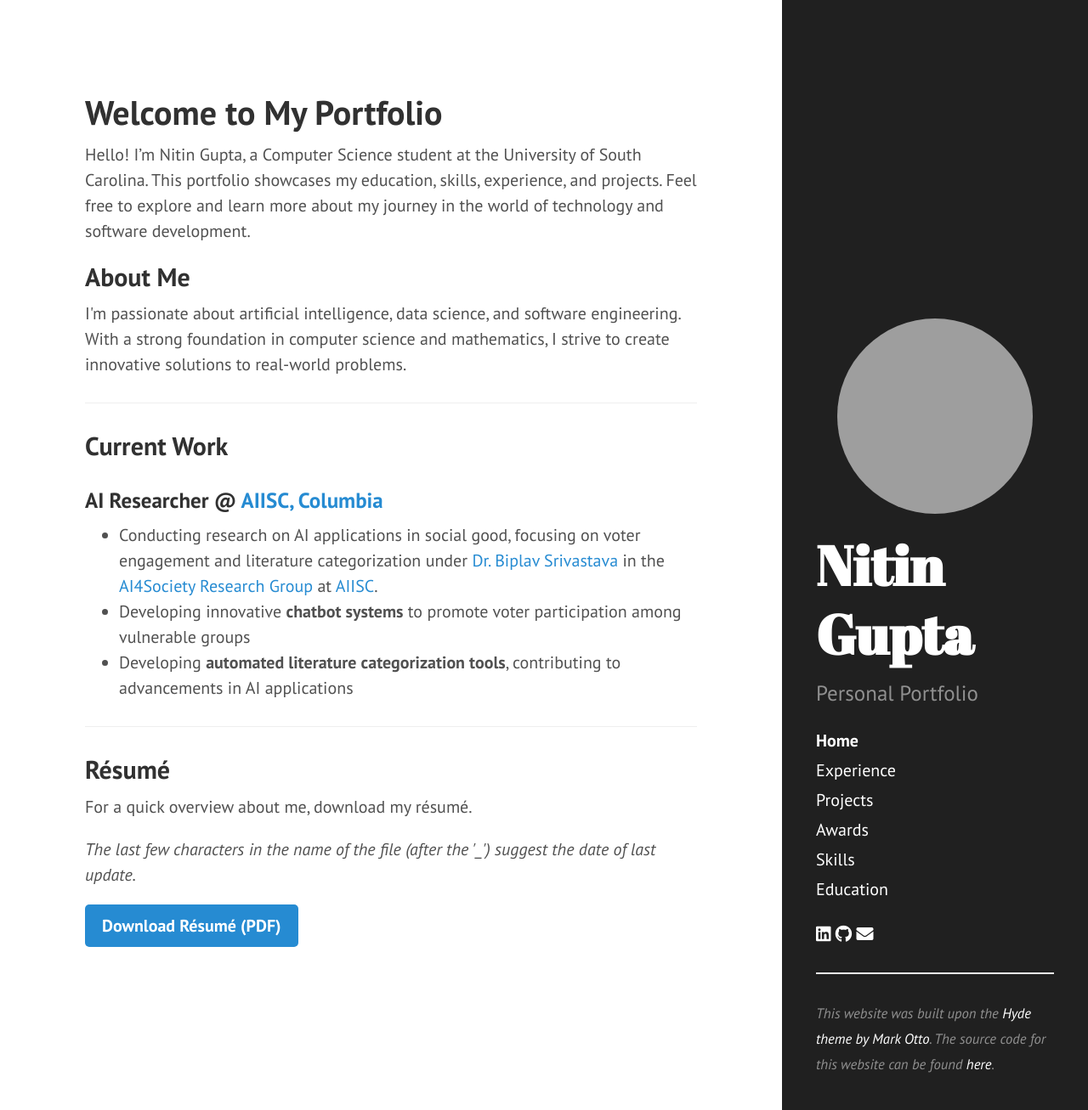
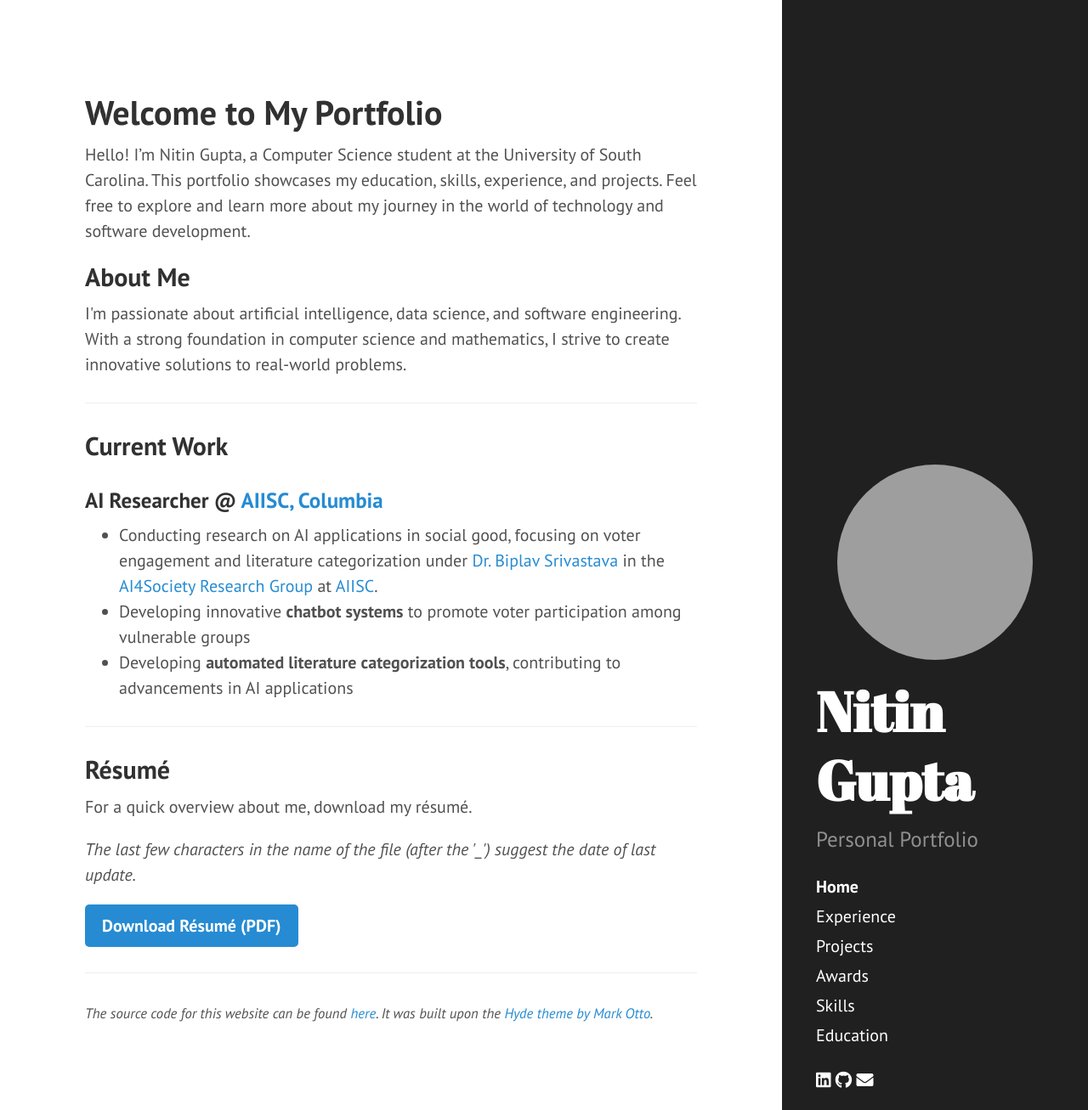
Before and after one commit to g-nitin/portfolio, a Jekyll site: the page built from index.md, in a window 1280 px wide and 1307 px high. Shown: the whole window at 85% size. Built offline with Jekyll 4.4.1, drawn with Linux system fonts in a browser that asks for light colours; Markdown is read by kramdown in place of the engine named in the settings; the list of posts is cut into pages by our own code.

Commit message:
Moving site build information from sidebar to footer

```diff
--- a/_includes/sidebar.html
+++ b/_includes/sidebar.html
@@ -76,15 +76,15 @@
       <a href="https://github.com/{{ site.data.resume.personal_info.github }}" target="_blank"><i class="fab fa-github"></i></a>
       <a href="mailto:{{ site.data.resume.personal_info.email }}"><i class="fas fa-envelope"></i></a>
 
-      <hr></hr>
+      <!-- <hr></hr> -->
 
-      <div class="sidebar-about">
+      <!-- <div class="sidebar-about">
         <p><small><i>This website was built upon the
           <a href="https://github.com/poole/hyde" target="_blank">Hyde theme by Mark Otto</a>.
           The source code for this website can be found
           <a href="https://github.com/g-nitin/portfolio" target="_blank">here</a>.
         </i></small></p>
-      </div>
+      </div> -->
     </div>
   </div>
 </div>
--- a/index.md
+++ b/index.md
@@ -28,3 +28,11 @@ For a quick overview about me, download my résumé.
 _The last few characters in the name of the file (after the \'\_\') suggest the date of last update._
 
 <a href="assets/Nitin_Gupta_Résumé_2024-09-20.pdf" class="resume-download-btn">Download Résumé (PDF)</a>
+
+---
+<footer>
+    <p><small><i>The source code for this website can be found
+        <a href="https://github.com/g-nitin/portfolio" target="_blank">here</a>. It was built upon the
+        <a href="https://github.com/poole/hyde" target="_blank">Hyde theme by Mark Otto</a>.
+    </i></small></p>
+</footer>
```
